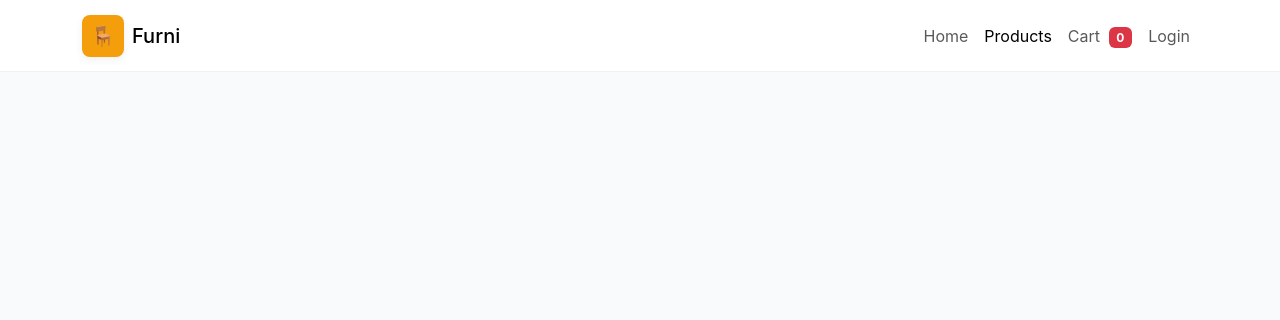
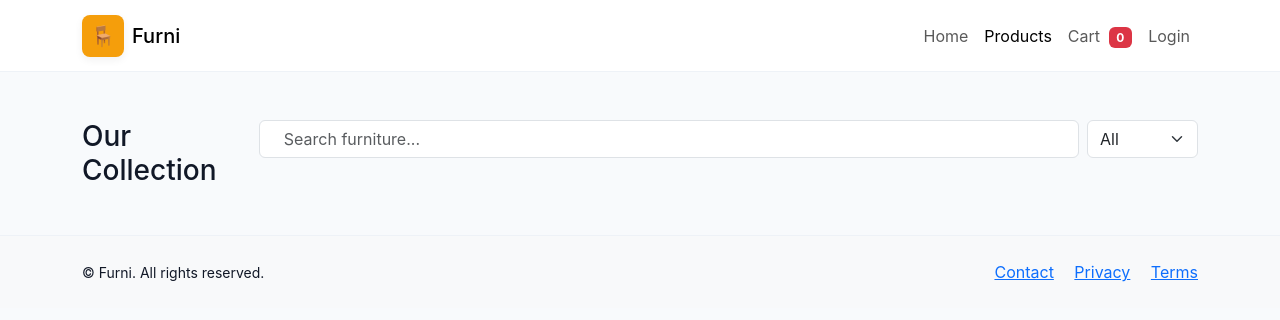
Before and after one commit to Zhmblkhn/Assignment-8-WEBTech, a plain HTML site: page products.html in a window 1280 px wide. Drawn offline with nearby package versions, Linux system fonts and the light colour scheme.

Commit message:
Refactor products.html structure and content

```diff
--- a/products.html
+++ b/products.html
@@ -30,3 +30,40 @@
       </div>
     </nav>
   </header>
+
+  <main class="py-5">
+    <div class="container">
+      <div class="d-flex flex-column flex-md-row justify-content-between align-items-start mb-4 gap-3">
+        <h1 class="h3 mb-0">Our Collection</h1>
+        <div class="d-flex gap-2 w-100 w-md-auto">
+          <div class="position-relative flex-grow-1">
+            <i class="bi bi-search search-icon"></i>
+            <input id="search-input" class="form-control ps-4" placeholder="Search furniture..." />
+          </div>
+          <select id="category-select" class="form-select w-auto">
+            <option value="all">All</option>
+            <option value="sofa">Sofa</option>
+            <option value="chair">Chair</option>
+            <option value="table">Table</option>
+            <option value="bed">Bed</option>
+            <option value="lighting">Lighting</option>
+          </select>
+        </div>
+      </div>
+
+      <div id="products-grid" class="row g-4">
+        <!-- injected by JS -->
+      </div>
+    </div>
+  </main>
+
+  <footer class="site-footer bg-light py-4">
+    <div class="container d-flex flex-column flex-md-row justify-content-between align-items-center">
+      <small>© <span id="year-2"></span> Furni. All rights reserved.</small>
+      <div class="mt-2 mt-md-0">
+        <a href="mailto:info@furni.example" class="me-3">Contact</a>
+        <a href="#" class="me-3">Privacy</a>
+        <a href="#">Terms</a>
+      </div>
+    </div>
+  </footer>
```
